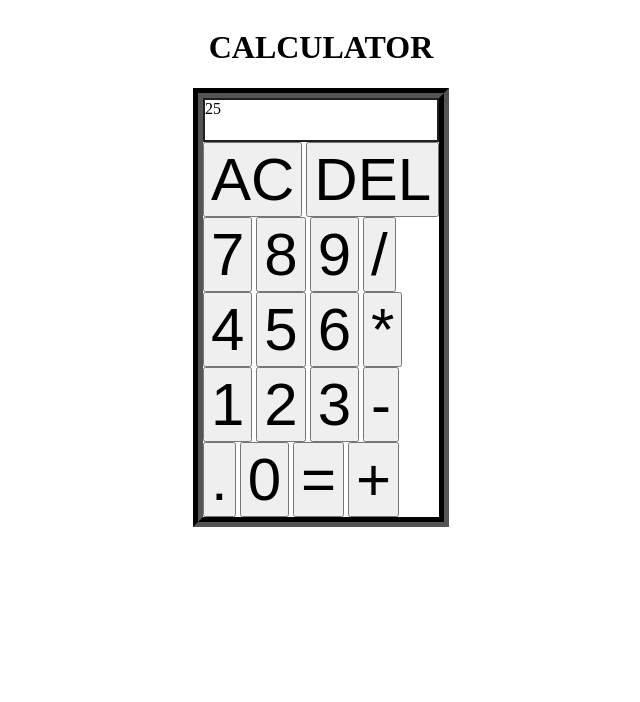
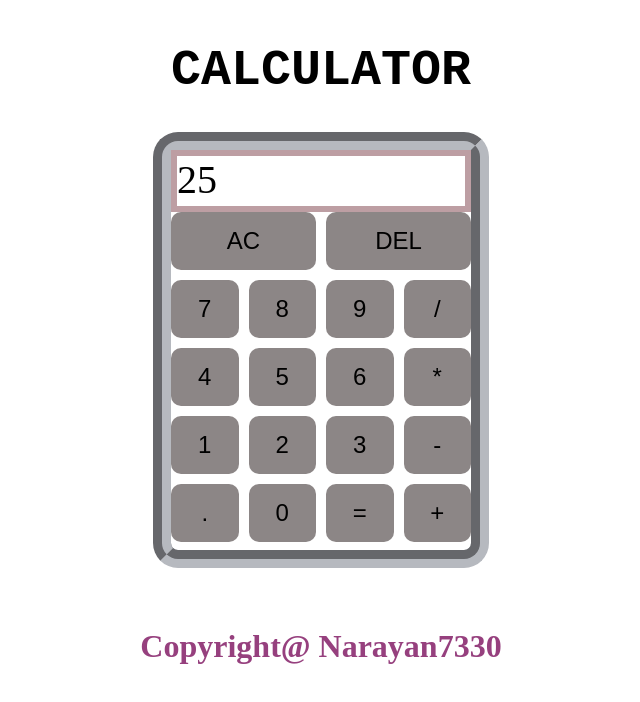
Before and after one commit to Narayan7330/calculator, a plain HTML site: page index.html in a window 1280 px wide. Shown: the whole page, without its empty margins (319-959 px from the left). Drawn offline with Linux system fonts and the light colour scheme.

Commit message:
completed the desgin of calci

```diff
--- a/index.html
+++ b/index.html
@@ -7,21 +7,26 @@
 <link rel="stylesheet" href="style.css">
 </head>
 <body>
-  <script src="myscript.js"></script>
-<h1>CALCULATOR</h1>
+
+
+<h1 style="font-family: 'Courier New', Courier, monospace; font-size: 50px; font-weight: bold;">CALCULATOR</h1>
+
 <div id="calculatorBodyBorder">
 
 <div id="result">25</div>
 
-  <!-- first button layer -->
-   <div id="firstLayer">
+
+
+<div id="buttonContainer">
+ <!-- first button layer -->
+   <div class="buttonLayer">
     <button>AC</button>
   <button>DEL</button>
 </div>
 
 
   <!-- second button layer -->
-  <div id="secondLayer">
+  <div class="buttonLayer">
   <button>7</button>
   <button>8</button>
   <button>9</button>
@@ -29,7 +34,7 @@
   </div>
 
 <!-- third button layer -->
-  <div id="thirdLayer">
+  <div class="buttonLayer">
   <button>4</button>
   <button>5</button>
   <button>6</button>
@@ -38,7 +43,7 @@
 
 
 <!-- fourth button layer -->
-  <div id="fourthLayer">
+  <div class="buttonLayer">
   <button>1</button>
   <button>2</button>
   <button>3</button>
@@ -46,29 +51,16 @@
   </div>
 
 <!-- fifth button layer -->
-  <div id="fifthLayer">
+  <div class="buttonLayer">
   <button>.</button>
   <button>0</button>
   <button>=</button>
   <button>+</button>
   </div>
-
-
-
+</div>
 </div>
 
-
-
-
-
-
-
-
-
-
-
-
-
-
+<h1 style="margin-top: 60px; color: rgb(150, 64, 126);">Copyright@ Narayan7330</h1>
+  <script src="myscript.js"></script>
 </body>
 </html>
--- a/style.css
+++ b/style.css
@@ -5,15 +5,37 @@ body{
 }
 
 #calculatorBodyBorder{
-  border: groove black 10px;
-  max-width: 300px;
-  max-height: 450px;
+  border: groove rgb(182, 185, 191) 18px;
+  min-width: 300px;
+  min-height: 400px;
+    border-radius: 25px;
 }
 
 #result{
-  border: solid rgb(33, 30, 38) 2px;
-  height: 40px;
+  border: solid hsl(350, 19%, 68%) 6px;
+  height: 50px;
+  font-size: 40px;
+
 }
-button{
- font-size: 60px;
+button {
+  flex: 1;
+  font-size: 24px;
+  padding: 15px;
+  border-radius: 10px;
+  border: none;
+  background-color: #8c8686;
+  cursor: pointer;
+
 }
+#buttonContainer{
+  display: flex;
+  flex-direction: column;
+  align-items: center;
+  gap: 10px;
+}
+
+.buttonLayer{
+ display: flex;
+ gap: 10px;
+width: 100%;
+}
```
